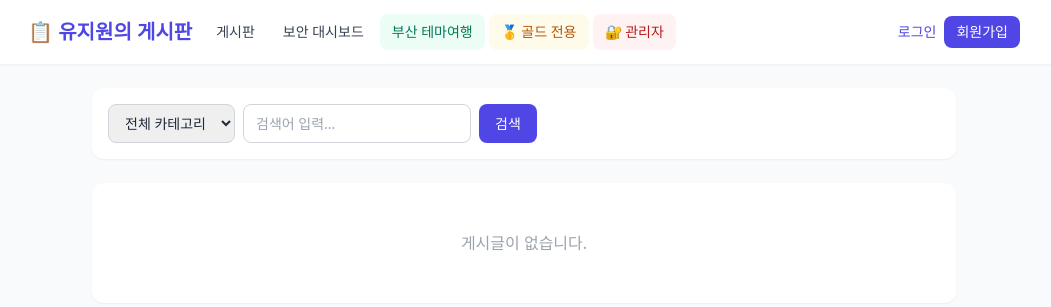
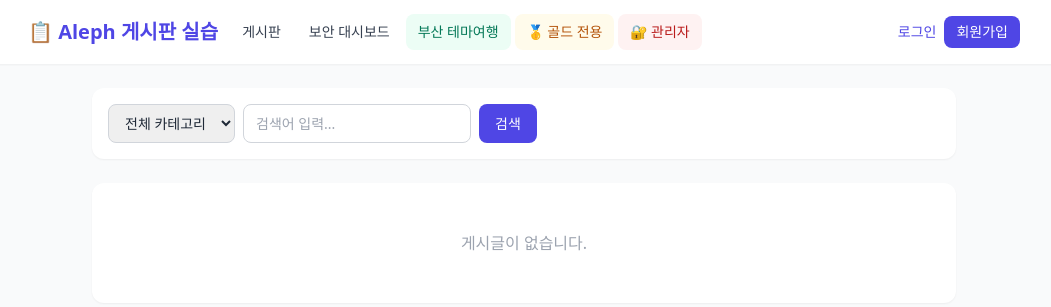
Before and after one commit to altdmfk/Aleph-Board-Team3, a Flask app: page / in a window 1280 px wide. Shown: the top 307 px of the page, without its empty margins (116-1167 px from the left). Run offline with Flask 3, Linux system fonts and the light colour scheme; data that the repository does not hold is empty; some libraries are stand-ins or nearby versions.

Commit message:
게시판 조별 실습 초기 커밋

```diff
--- a/templates/index.html
+++ b/templates/index.html
@@ -3,7 +3,7 @@
 <head>
     <meta charset="UTF-8">
     <meta name="viewport" content="width=device-width, initial-scale=1.0">
-    <title>📋 유지원의 게시판</title>
+    <title>📋 Aleph 게시판 실습</title>
     <script src="https://cdn.tailwindcss.com"></script>
 </head>
 <body class="bg-gray-50 text-gray-800 min-h-screen flex flex-col">
--- a/templates/partials/_nav.html
+++ b/templates/partials/_nav.html
@@ -5,7 +5,7 @@
 
       <div class="flex items-center gap-1">
         <!-- 로고 -->
-        <a href="/" class="text-xl font-bold text-indigo-600 shrink-0 mr-2">📋 유지원의 게시판</a>
+        <a href="/" class="text-xl font-bold text-indigo-600 shrink-0 mr-2">📋 Aleph 게시판 실습</a>
 
         <!-- 데스크톱 메뉴 (md 이상에서만 보임) -->
         <nav class="hidden lg:flex items-center space-x-1">
```
